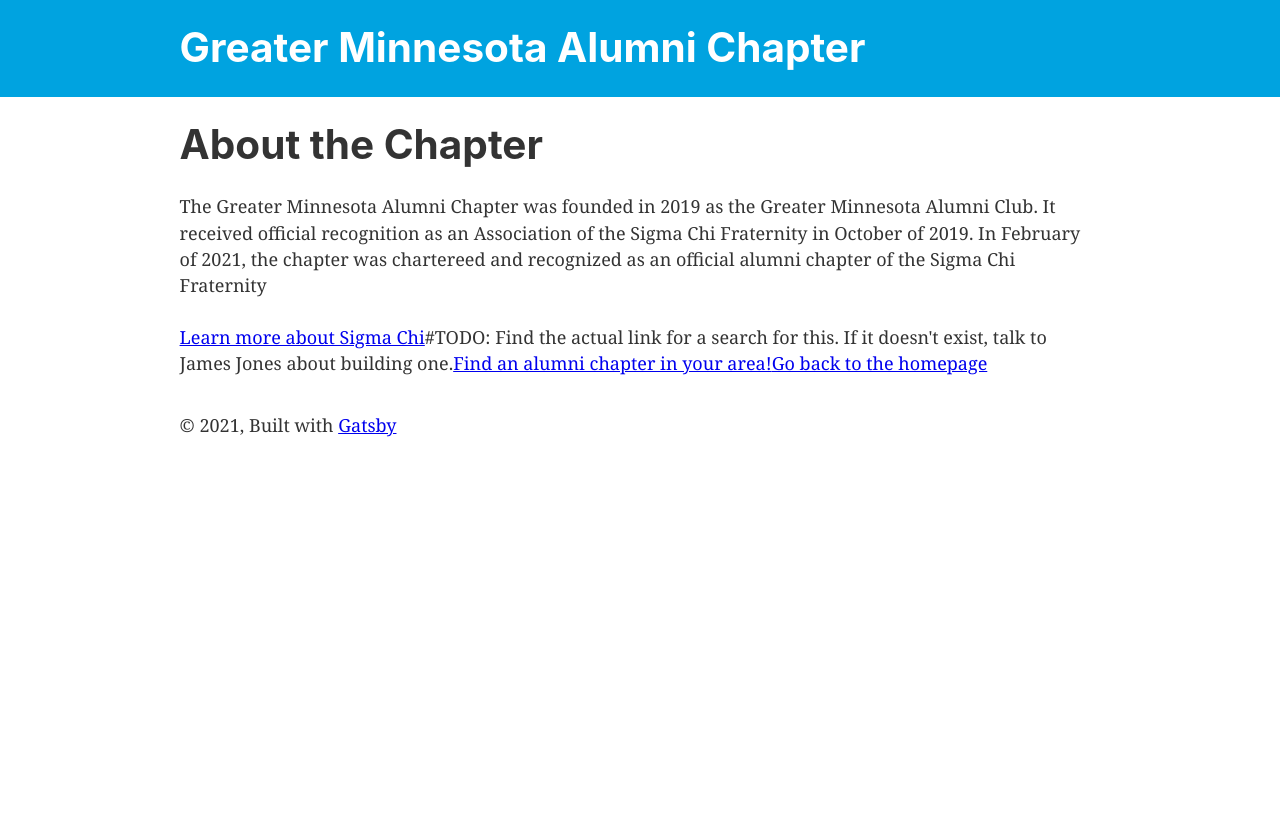
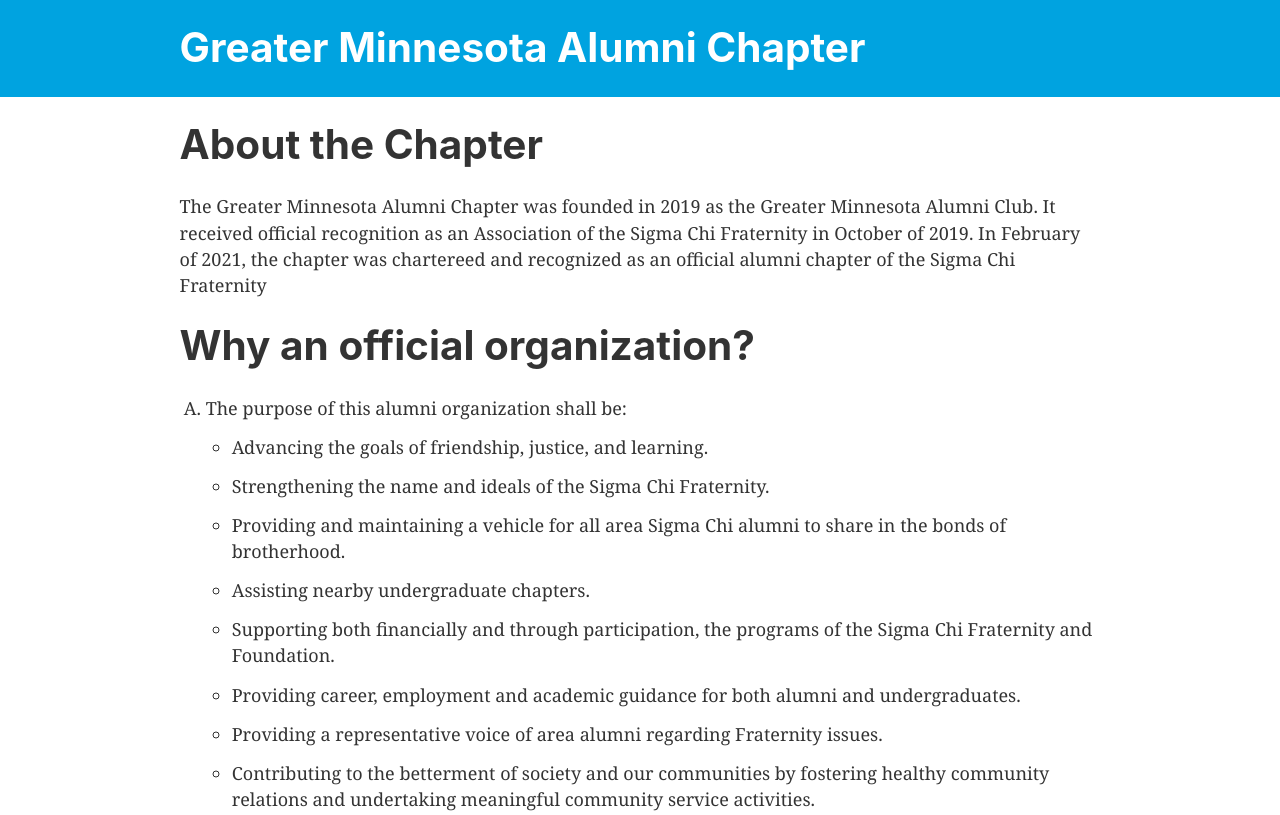
Before and after one commit to tjsullivan1/mnsigs, a Gatsby site: page /about in a window 1280 px wide. Shown: the top 815 px of the page. Built offline with nearby package versions, Linux system fonts and the light colour scheme; Gatsby itself is replaced by a stand-in of ours.

Commit message:
Added the 'why' to the about page

```diff
--- a/src/pages/about.js
+++ b/src/pages/about.js
@@ -11,6 +11,25 @@
     <p>The Greater Minnesota Alumni Chapter was founded in 2019 as the Greater Minnesota Alumni Club. It received
     official recognition as an Association of the Sigma Chi Fraternity in October of 2019. In February of 2021, the
      chapter was chartereed and recognized as an official alumni chapter of the Sigma Chi Fraternity</p>
+
+  <h1>Why an official organization?</h1>
+     <ol type="A">
+    <li>The purpose of this alumni organization shall be:</li>
+    <ul>
+        <li>Advancing the goals of friendship, justice, and learning.</li>
+        <li>Strengthening the name and ideals of the Sigma Chi Fraternity.</li>
+        <li>Providing and maintaining a vehicle for all area Sigma Chi alumni to share in the bonds of brotherhood.</li>
+        <li>Assisting nearby undergraduate chapters.</li>
+        <li>Supporting both financially and through participation, the programs of the Sigma Chi Fraternity and
+            Foundation.
+        </li>
+        <li>Providing career, employment and academic guidance for both alumni and undergraduates.</li>
+        <li>Providing a representative voice of area alumni regarding Fraternity issues.</li>
+        <li>Contributing to the betterment of society and our communities by fostering healthy community relations and
+            undertaking meaningful community service activities.
+        </li>
+    </ul>
+</ol>
      <Link to="https://www.sigmachi.org">Learn more about Sigma Chi</Link>
      #TODO: Find the actual link for a search for this. If it doesn't exist, talk to James Jones about building one.
      <Link to="https://www.sigmachi.org/alumnichapters">Find an alumni chapter in your area!</Link>
```
